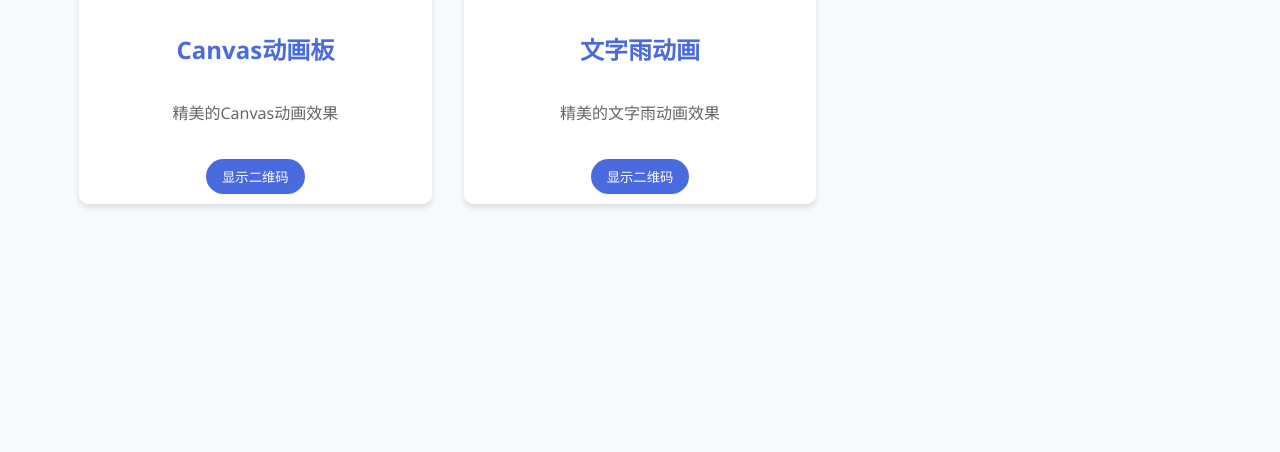
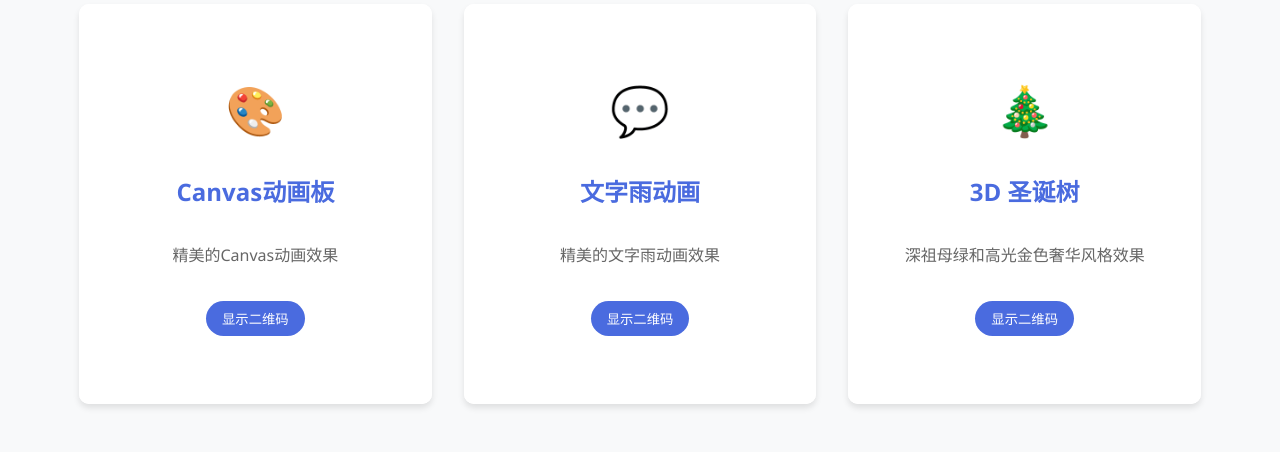
Before and after one commit to dushenyan/10w, a website built with Vite: page pages/home/index.html in a window 1280 px wide. Shown: the part 762-1214 px from the top of the page. Before the commit the page ends 1014 px from the top, so only its background shows below. Built offline with nearby package versions, Linux system fonts and the light colour scheme.

Commit message:
feat: 添加3D圣诞树卡片并调整主页样式

```diff
--- a/pages/home/index.html
+++ b/pages/home/index.html
@@ -91,6 +91,20 @@
                             <button class="back-btn">返回</button>
                         </div>
                     </div>
+
+                    <div class="card">
+                        <div class="card-front">
+                            <div class="card-icon">🎄</div>
+                            <h3>3D 圣诞树</h3>
+                            <p>深祖母绿和高光金色奢华风格效果</p>
+                            <button class="qr-btn" data-url="/10w/pages/christmas-tree/simple.html">显示二维码</button>
+                        </div>
+                        <div class="card-back">
+                            <div class="qr-container" id="christmas-tree-qr"></div>
+                            <p>扫描二维码访问</p>
+                            <button class="back-btn">返回</button>
+                        </div>
+                    </div>
                 </div>
             </div>
         </main>
--- a/pages/home/style.css
+++ b/pages/home/style.css
@@ -23,7 +23,7 @@ body {
 
 .container {
     width: 90%;
-    max-width: 1200px;
+    max-width: 1280px;
     margin: 0 auto;
     padding: 0 15px;
 }
@@ -114,7 +114,7 @@ main {
     text-align: center;
     transition: var(--transition);
     position: relative;
-    height: 300px;
+    height: 400px;
     perspective: 1000px;
 }
 
@@ -150,7 +150,6 @@ main {
 
 .card-icon {
     font-size: 3rem;
-    margin-bottom: 1rem;
 }
 
 .card h3 {
```
